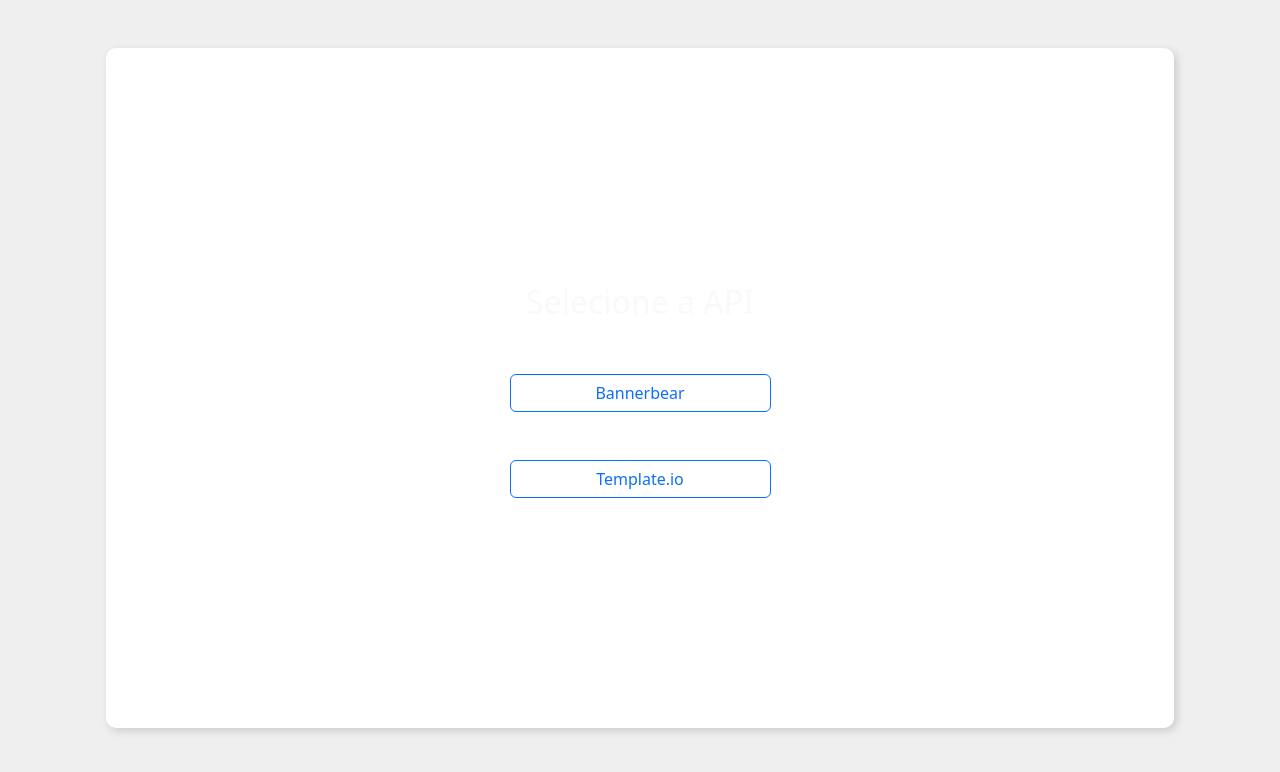
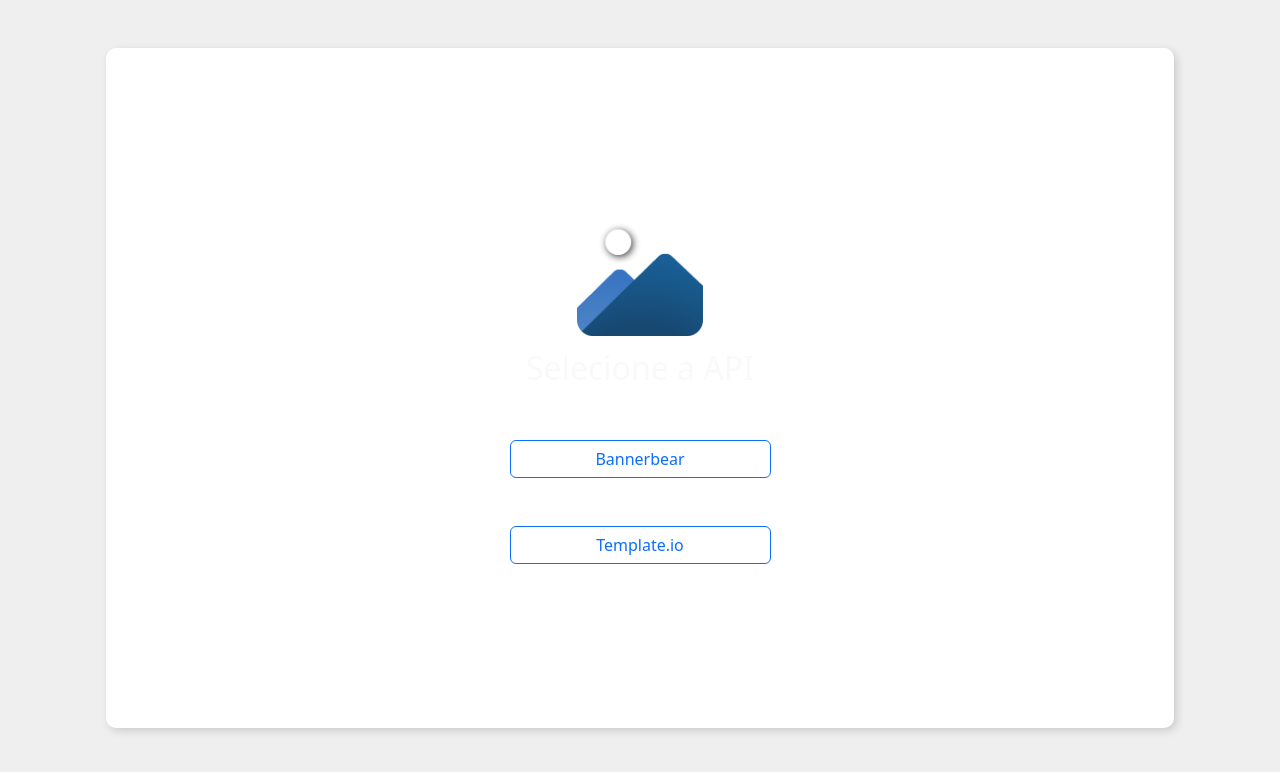
Before and after one commit to Rafael-MJ/Angular-ImgAPIs, an Angular app: page /home in a window 1280 px wide. Shown: the top 772 px of the page. Built offline with nearby package versions, Linux system fonts and the light colour scheme.

Commit message:
change style

```diff
--- a/src/app/home/home.component.html
+++ b/src/app/home/home.component.html
@@ -1,8 +1,10 @@
-
-
 <div class="container p-5">
     <div class="row align-items-center text-light menu-container">
       <div class="col-md-12">
+
+        <div class="nav justify-content-center">
+          <img src="/assets/img/favicon.png" class="mb-2" alt="logo" style="width: 12%;">
+        </div>
 
         <div class="nav row justify-content-center text-primary-emphasis fs-2">
             Selecione a API
--- a/src/index.html
+++ b/src/index.html
@@ -1,8 +1,8 @@
 <!doctype html>
-<html lang="en">
+<html lang="pt-br">
 <head>
   <meta charset="utf-8">
-  <title>DemoIMGAPI</title>
+  <title>IMG APIs</title>
   <base href="/">
   <meta name="viewport" content="width=device-width, initial-scale=1">
   <link rel="icon" type="image/x-icon" href="favicon.ico">
```
Also changed, not shown: src/assets/img/favicon.png (added), 1 other file (tests, documents, lock files or other folders).
